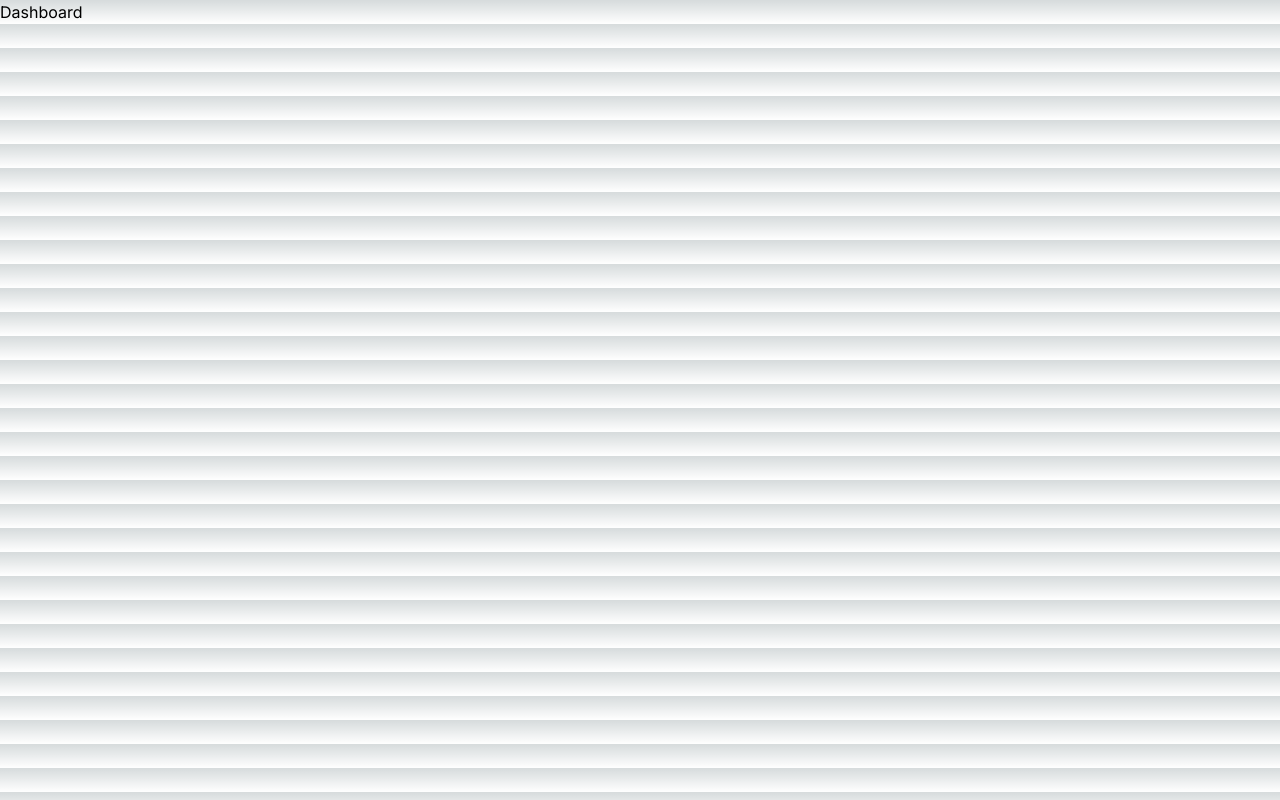
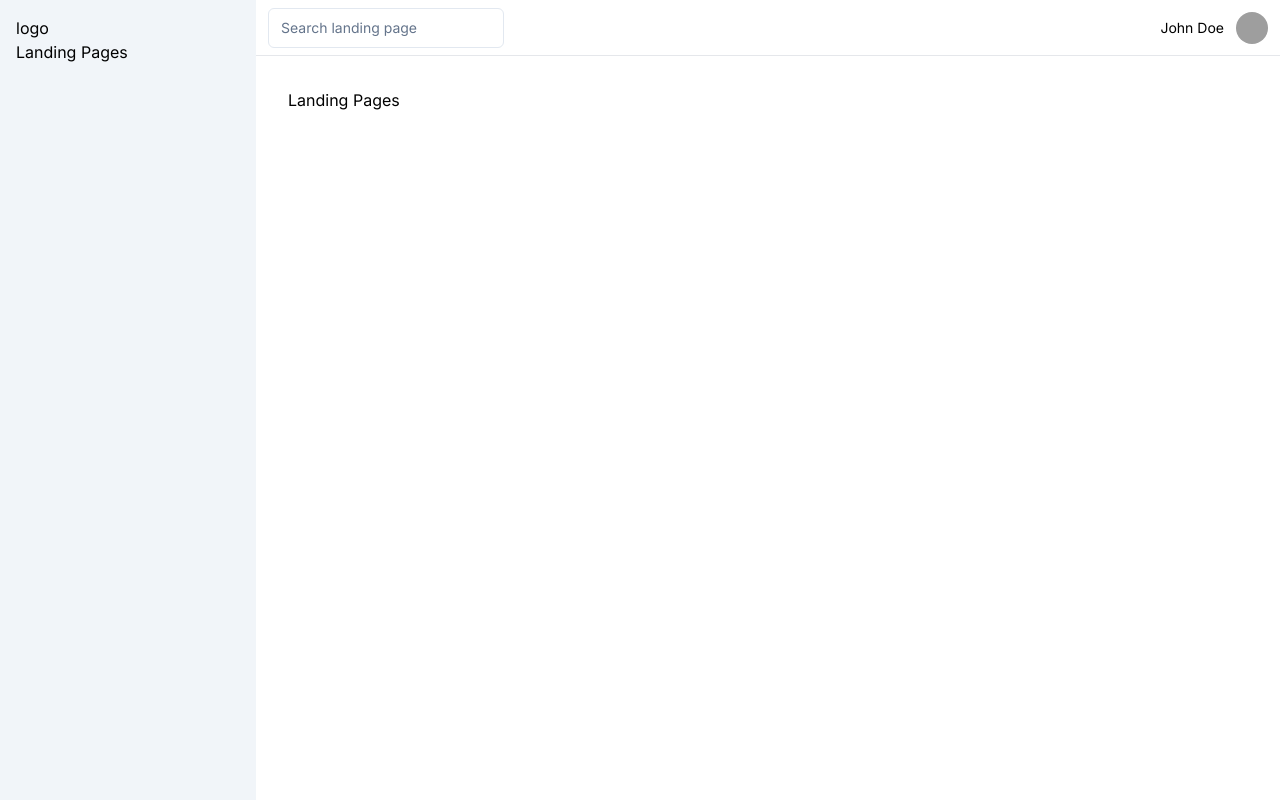
Before and after one commit to krizoeris/Verthem, a Next.js app: page /dashboard in a window 1280 px wide. Built offline with nearby package versions, Linux system fonts and the light colour scheme; grey boxes are pictures that could not be loaded.

Commit message:
update: added shadcn theming and layouts

```diff
--- a/app/dashboard/layout.tsx
+++ b/app/dashboard/layout.tsx
@@ -1,4 +1,6 @@
 import type { Metadata } from "next";
+import Aside from "@/components/Aside";
+import Header from "@/components/Header";
 
 export const metadata: Metadata = {
     title: "Dashboard",
@@ -10,6 +12,12 @@ export default function DashboardPageLayout({
         children: React.ReactNode;
     }>) {
     return (
-        <>{ children }</>
+        <div className="flex flex-row h-screen">
+            <Aside/>
+            <div className="flex flex-col w-[80%]">
+                <Header/>
+                <div className="p-8">{ children }</div>
+            </div>
+        </div>
     );
 }
--- a/app/dashboard/page.tsx
+++ b/app/dashboard/page.tsx
@@ -3,7 +3,7 @@ import React from 'react';
 export default function DashboardPage() {
   return (
     <div>
-      <h1>Dashboard</h1>
+      <h1>Landing Pages</h1>
     </div>
   );
 }
--- a/app/globals.css
+++ /dev/null
@@ -1,33 +0,0 @@
-@tailwind base;
-@tailwind components;
-@tailwind utilities;
-
-:root {
-  --foreground-rgb: 0, 0, 0;
-  --background-start-rgb: 214, 219, 220;
-  --background-end-rgb: 255, 255, 255;
-}
-
-@media (prefers-color-scheme: dark) {
-  :root {
-    --foreground-rgb: 255, 255, 255;
-    --background-start-rgb: 0, 0, 0;
-    --background-end-rgb: 0, 0, 0;
-  }
-}
-
-body {
-  color: rgb(var(--foreground-rgb));
-  background: linear-gradient(
-      to bottom,
-      transparent,
-      rgb(var(--background-end-rgb))
-    )
-    rgb(var(--background-start-rgb));
-}
-
-@layer utilities {
-  .text-balance {
-    text-wrap: balance;
-  }
-}
--- a/app/layout.tsx
+++ b/app/layout.tsx
@@ -1,6 +1,6 @@
 import type { Metadata } from "next";
 import { Inter } from "next/font/google";
-import "./globals.css";
+import "@/styles/globals.css";
 
 const inter = Inter({ subsets: ["latin"] });
 
--- /dev/null
+++ b/components/Aside.tsx
@@ -0,0 +1,14 @@
+import React from 'react'
+
+export default function Aside() {
+  return (
+    <div className="flex flex-col p-4 w-[20%] bg-slate-100">
+      <div>
+        <h2>logo</h2>
+      </div>
+      <div>
+        <h2>Landing Pages</h2>
+      </div>
+    </div>
+  )
+}
--- /dev/null
+++ b/components/Header.tsx
@@ -0,0 +1,20 @@
+import React from 'react'
+import { Avatar, AvatarFallback, AvatarImage } from "@/components/ui/avatar"
+import { Input } from './ui/input'
+
+export default function Header() {
+  return (
+    <div className="flex justify-between items-center h-14 pl-3 pr-3 border-b border-border">
+      <div>
+        <Input placeholder="Search landing page"/>
+      </div>
+      <div className="flex items-center gap-3">
+        <p className="text-sm">John Doe</p>
+        <Avatar className="w-8 h-8">
+          <AvatarImage src="https://github.com/shadcn.png" />
+          <AvatarFallback>CN</AvatarFallback>
+        </Avatar>
+      </div>
+    </div>
+  )
+}
--- /dev/null
+++ b/components/ui/avatar.tsx
@@ -0,0 +1,50 @@
+"use client"
+
+import * as React from "react"
+import * as AvatarPrimitive from "@radix-ui/react-avatar"
+
+import { cn } from "@/lib/utils"
+
+const Avatar = React.forwardRef<
+  React.ElementRef<typeof AvatarPrimitive.Root>,
+  React.ComponentPropsWithoutRef<typeof AvatarPrimitive.Root>
+>(({ className, ...props }, ref) => (
+  <AvatarPrimitive.Root
+    ref={ref}
+    className={cn(
+      "relative flex h-10 w-10 shrink-0 overflow-hidden rounded-full",
+      className
+    )}
+    {...props}
+  />
+))
+Avatar.displayName = AvatarPrimitive.Root.displayName
+
+const AvatarImage = React.forwardRef<
+  React.ElementRef<typeof AvatarPrimitive.Image>,
+  React.ComponentPropsWithoutRef<typeof AvatarPrimitive.Image>
+>(({ className, ...props }, ref) => (
+  <AvatarPrimitive.Image
+    ref={ref}
+    className={cn("aspect-square h-full w-full", className)}
+    {...props}
+  />
+))
+AvatarImage.displayName = AvatarPrimitive.Image.displayName
+
+const AvatarFallback = React.forwardRef<
+  React.ElementRef<typeof AvatarPrimitive.Fallback>,
+  React.ComponentPropsWithoutRef<typeof AvatarPrimitive.Fallback>
+>(({ className, ...props }, ref) => (
+  <AvatarPrimitive.Fallback
+    ref={ref}
+    className={cn(
+      "flex h-full w-full items-center justify-center rounded-full bg-slate-100 dark:bg-slate-800",
+      className
+    )}
+    {...props}
+  />
+))
+AvatarFallback.displayName = AvatarPrimitive.Fallback.displayName
+
+export { Avatar, AvatarImage, AvatarFallback }
--- a/package.json
+++ b/package.json
@@ -9,6 +9,7 @@
     "lint": "next lint"
   },
   "dependencies": {
+    "@radix-ui/react-avatar": "^1.0.4",
     "@radix-ui/react-label": "^2.0.2",
     "@radix-ui/react-slot": "^1.0.2",
     "class-variance-authority": "^0.7.0",
--- /dev/null
+++ b/styles/globals.css
@@ -0,0 +1,76 @@
+@tailwind base;
+@tailwind components;
+@tailwind utilities;
+
+:root {
+  --foreground-rgb: 0, 0, 0;
+  --background-start-rgb: 214, 219, 220;
+  --background-end-rgb: 255, 255, 255;
+}
+
+@media (prefers-color-scheme: dark) {
+  :root {
+    --foreground-rgb: 255, 255, 255;
+    --background-start-rgb: 0, 0, 0;
+    --background-end-rgb: 0, 0, 0;
+  }
+}
+
+body {
+  color: rgb(var(--foreground-rgb));
+  /* color: var(--foreground); */
+}
+
+@layer utilities {
+  .text-balance {
+    text-wrap: balance;
+  }
+}
+
+/* ShadCN Theme */
+@layer base {
+  :root {
+    --background: 0 0% 100%;
+    --foreground: 240 10% 3.9%;
+    --card: 0 0% 100%;
+    --card-foreground: 240 10% 3.9%;
+    --popover: 0 0% 100%;
+    --popover-foreground: 240 10% 3.9%;
+    --primary: 346.8 77.2% 49.8%;
+    --primary-foreground: 355.7 100% 97.3%;
+    --secondary: 240 4.8% 95.9%;
+    --secondary-foreground: 240 5.9% 10%;
+    --muted: 240 4.8% 95.9%;
+    --muted-foreground: 240 3.8% 46.1%;
+    --accent: 240 4.8% 95.9%;
+    --accent-foreground: 240 5.9% 10%;
+    --destructive: 0 84.2% 60.2%;
+    --destructive-foreground: 0 0% 98%;
+    --border: 240 5.9% 90%;
+    --input: 240 5.9% 90%;
+    --ring: 346.8 77.2% 49.8%;
+    --radius: 0.3rem;
+  }
+
+  .dark {
+    --background: 20 14.3% 4.1%;
+    --foreground: 0 0% 95%;
+    --card: 24 9.8% 10%;
+    --card-foreground: 0 0% 95%;
+    --popover: 0 0% 9%;
+    --popover-foreground: 0 0% 95%;
+    --primary: 346.8 77.2% 49.8%;
+    --primary-foreground: 355.7 100% 97.3%;
+    --secondary: 240 3.7% 15.9%;
+    --secondary-foreground: 0 0% 98%;
+    --muted: 0 0% 15%;
+    --muted-foreground: 240 5% 64.9%;
+    --accent: 12 6.5% 15.1%;
+    --accent-foreground: 0 0% 98%;
+    --destructive: 0 62.8% 30.6%;
+    --destructive-foreground: 0 85.7% 97.3%;
+    --border: 240 3.7% 15.9%;
+    --input: 240 3.7% 15.9%;
+    --ring: 346.8 77.2% 49.8%;
+  }
+}
```
Also changed, not shown: components.json, components/components.txt (deleted), 1 other file (tests, documents, lock files or other folders).
